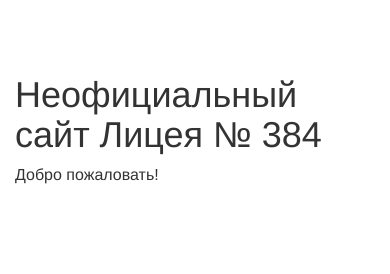
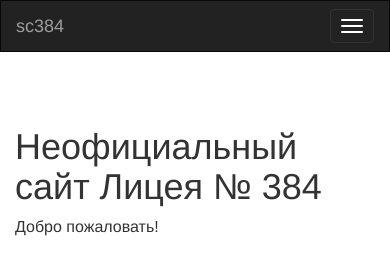
Before and after one commit to sc384/sc384.github.io, a plain HTML site: page index.html in a window 390 px wide. Drawn offline with nearby package versions, Linux system fonts and the light colour scheme.

Commit message:
Update index.html

```diff
--- a/index.html
+++ b/index.html
@@ -15,6 +15,21 @@
   </style>
 </head>
 <body>
+  <div class="navbar navbar-inverse">
+    <div class="navbar-header">
+        <button type="button" class="navbar-toggle" data-toggle="collapse" data-target=".navbar-inverse-collapse">
+            <span class="icon-bar"></span>
+            <span class="icon-bar"></span>
+            <span class="icon-bar"></span>
+        </button>
+        <a class="navbar-brand" href="javascript:void(0)">sc384</a>
+    </div>
+    <div class="navbar-collapse collapse navbar-inverse-collapse">
+        <ul class="nav navbar-nav">
+            <li class="active"><a href="javascript:void(0)">Главная</a></li>
+        </ul>
+    </div>
+</div>
  <div class='container'>
    <h1>Неофициальный сайт Лицея № 384</h1>
    <p class='lead'>Добро пожаловать!</p>
```
